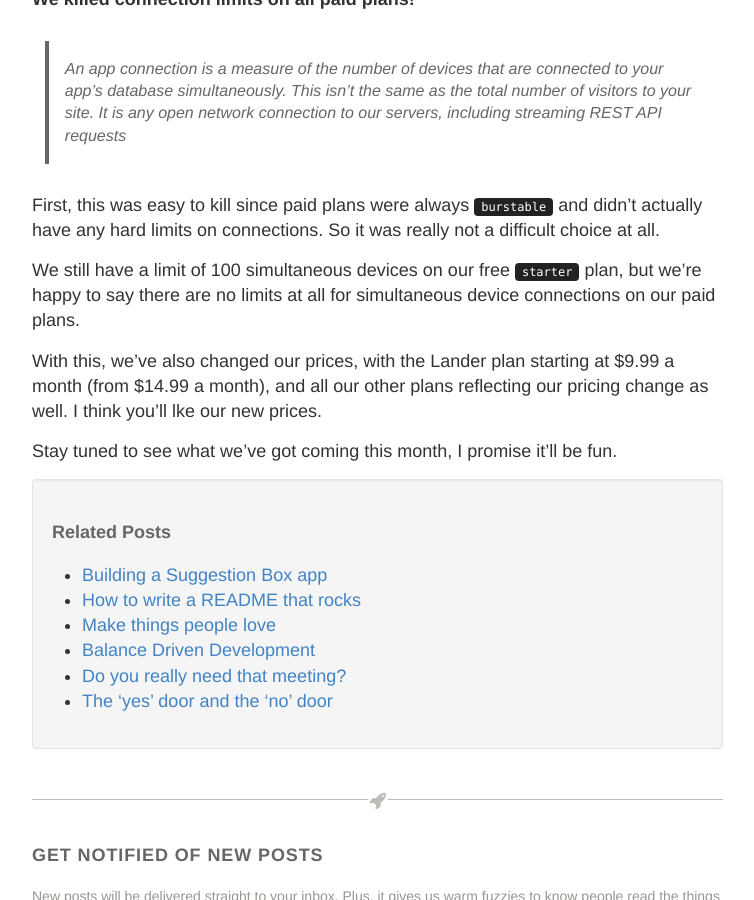
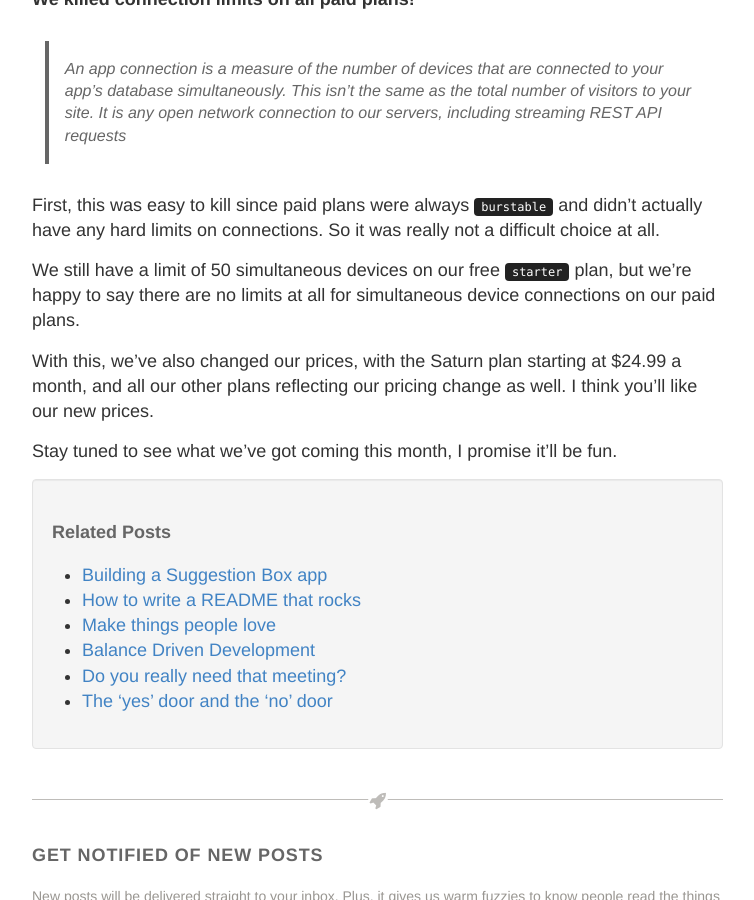
Before and after one commit to flybaseio/flybaseio.github.io, a Jekyll site: the page built from _posts/2016-06-02-connection-limits.md, in a window 1280 px wide and 900 px high, scrolled down 1141 px. Shown: the whole window, without its empty margins (248-1002 px from the left). Built offline with Jekyll 4.4.1, drawn with Linux system fonts in a browser that asks for light colours; nearby versions of some CDN libraries.

Commit message:
Update 2016-06-02-connection-limits.md

```diff
--- a/_posts/2016-06-02-connection-limits.md
+++ b/_posts/2016-06-02-connection-limits.md
@@ -24,8 +24,8 @@ We've got lots of new things rolling out over the next few weeks, but I wanted t
 
 First, this was easy to kill since paid plans were always `burstable` and didn't actually have any hard limits on connections. So it was really not a difficult choice at all.
 
-We still have a limit of 100 simultaneous devices on our free `starter` plan, but we're happy to say there are no limits at all for simultaneous device connections on our paid plans.
+We still have a limit of 50 simultaneous devices on our free `starter` plan, but we're happy to say there are no limits at all for simultaneous device connections on our paid plans.
 
-With this, we've also changed our prices, with the Lander plan starting at $9.99 a month (from $14.99 a month), and all our other plans reflecting our pricing change as well. I think you'll lke our new prices.
+With this, we've also changed our prices, with the Saturn plan starting at $24.99 a month, and all our other plans reflecting our pricing change as well. I think you'll like our new prices.
 
 Stay tuned to see what we've got coming this month, I promise it'll be fun.
```
